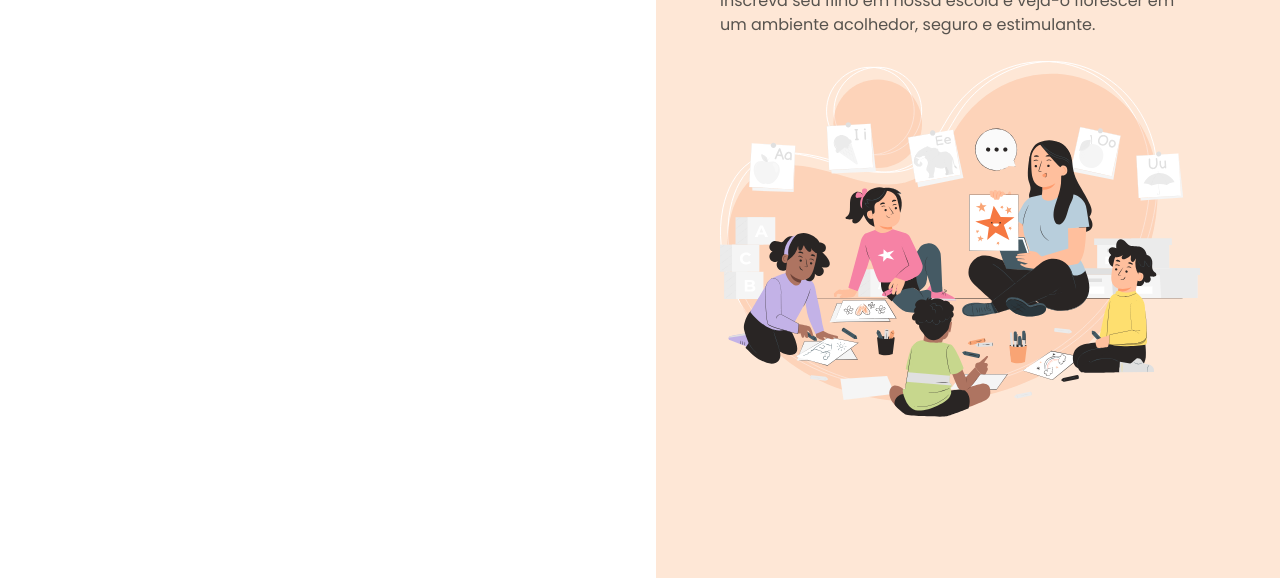
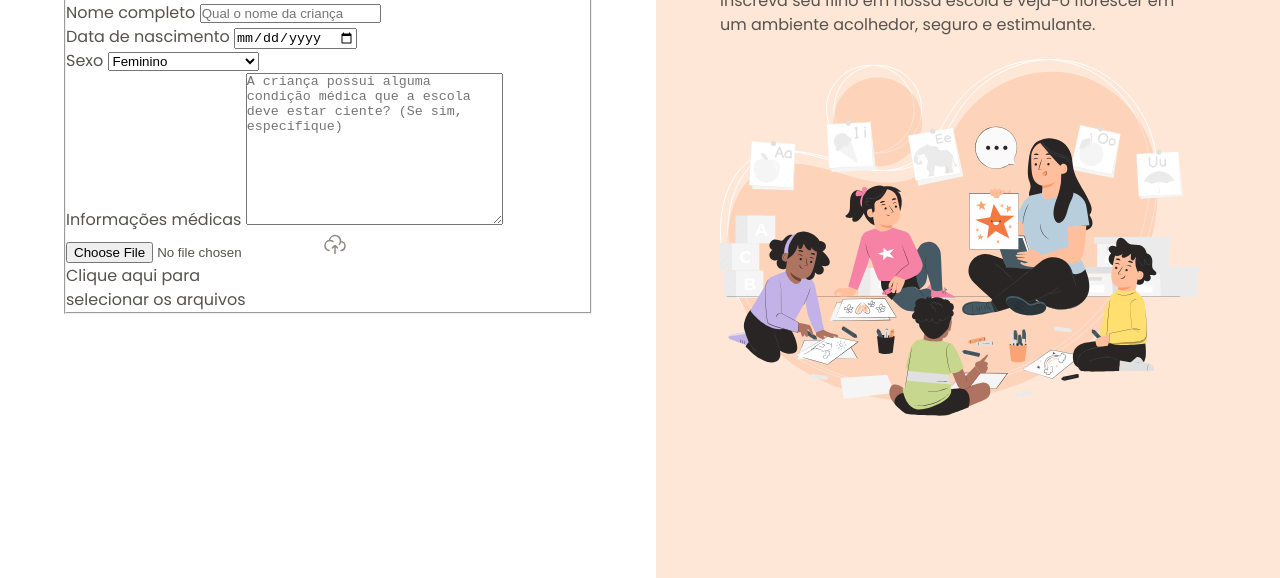
Before and after one commit to marcoswebdeveloperfull/projeto-formulario-de-matricula, a plain HTML site: page index.html in a window 1280 px wide. Shown: the part 222-800 px from the top of the page. Drawn offline with Linux system fonts and the light colour scheme.

Commit message:
Iniciando o formulário

```diff
--- a/index.html
+++ b/index.html
@@ -8,41 +8,100 @@
     <title>Estrelas do Amanhã</title>
 
     <link rel="stylesheet" href="styles/index.css" />
-    <link href="https://fonts.googleapis.com/css2?family=Poppins:ital,wght@0,100;0,200;0,300;0,400;0,500;0,600;0,700;0,800;0,900;1,100;1,200;1,300;1,400;1,500;1,600;1,700;1,800;1,900&display=swap" rel="stylesheet"/>
+    <link
+      href="https://fonts.googleapis.com/css2?family=Poppins:ital,wght@0,100;0,200;0,300;0,400;0,500;0,600;0,700;0,800;0,900;1,100;1,200;1,300;1,400;1,500;1,600;1,700;1,800;1,900&display=swap"
+      rel="stylesheet"
+    />
   </head>
   <body>
     <div id="app">
       <main>
         <div class="main-container">
           <div class="back">
-            <img src="./assets/icons/arrow-left-02.svg" alt="Icone de voltar">
+            <img src="./assets/icons/arrow-left-02.svg" alt="Icone de voltar" />
             <span>Voltar</span>
           </div>
 
           <h1>Formulário de matrícula</h1>
           <p>
-            Preencha os dados abaixo para matricular seu filho na escola de educação infantil Estrelas do Amanhã.
+            Preencha os dados abaixo para matricular seu filho na escola de
+            educação infantil Estrelas do Amanhã.
           </p>
+
+          <form method="post" enctype="multipart/form-data">
+            <fieldset class="child-info">
+              <legend>Informações da criança</legend>
+
+              <div class="input-wrapper">
+                <label for="fullname">Nome completo</label>
+                <input
+                  id="fullname"
+                  name="fullname"
+                  type="text"
+                  placeholder="Qual o nome da criança"
+                />
+              </div>
+
+              <div class="input-wrapper">
+                <label for="birth">Data de nascimento</label>
+                <input
+                  id="birth"
+                  name="birth"
+                  type="date"
+                  lang="pt-BR"
+                />
+              </div>
+
+              <div class="select wrapper">
+                <label for="gender">Sexo</label>
+                <select name="gender" id="gender">
+                  <option value="female">Feminino</option>
+                  <option value="male">Masculino</option>
+                  <option value="na">Prefiro não responder</option>
+                </select>
+              </div>
+
+              <div class="textarea-wrapper">
+                <label for="medical-info">Informações médicas</label>
+                <textarea name="medical-info" id="medical-info"
+                  cols="30" rows="10"
+                  placeholder="A criança possui alguma condição médica que a escola deve estar ciente? (Se sim, especifique)"
+                ></textarea>
+              </div>
+
+              <div class="droparea-wrapper">
+                <input type="file" id="birth-file" name="birth-file">
+                <img src="./assets/icons/cloud-upload.svg" alt="">
+                <p>
+                  Clique aqui para <br>
+                  selecionar os arquivos
+                </p>
+              </div>
+
+            </fieldset>
+          </form>
         </div>
       </main>
 
       <aside>
         <div class="aside-container">
           <heade>
-            <img src="./assets/logo.svg" alt="Logo Estrelas do Amanhã">
+            <img src="./assets/logo.svg" alt="Logo Estrelas do Amanhã" />
             <h2>
               Porque cada momento de
-              <span>
-                aprendizado
-              </span>
+              <span> aprendizado </span>
               conta
             </h2>
             <p>
-              Inscreva seu filho em nossa escola e veja-o florescer em um ambiente acolhedor, seguro e estimulante.
+              Inscreva seu filho em nossa escola e veja-o florescer em um
+              ambiente acolhedor, seguro e estimulante.
             </p>
           </heade>
 
-          <img src="./assets/Illustration.svg" alt="Ilustração de uma professora com crianças prestando atenção">
+          <img
+            src="./assets/Illustration.svg"
+            alt="Ilustração de uma professora com crianças prestando atenção"
+          />
         </div>
       </aside>
     </div>
--- a/styles/global.css
+++ b/styles/global.css
@@ -26,6 +26,8 @@
 
   /* Color Semantic */
   --semantic-error: #DC2626;
+
+
 }
 
 body {
--- a/styles/layout.css
+++ b/styles/layout.css
@@ -36,7 +36,7 @@ aside {
     max-width: 30rem;
 
     & > img {
-      margin-top: 1.5rem;
+      margin-top: 1.4rem;
     }
   }
 
```
